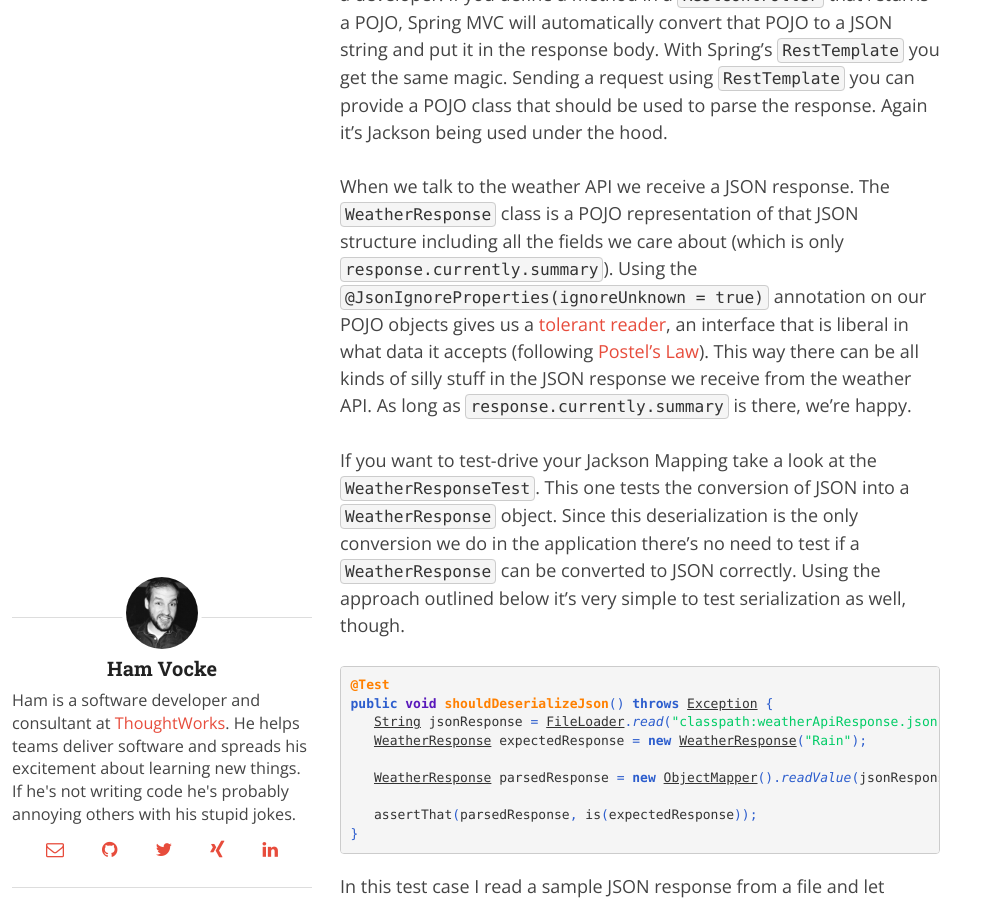
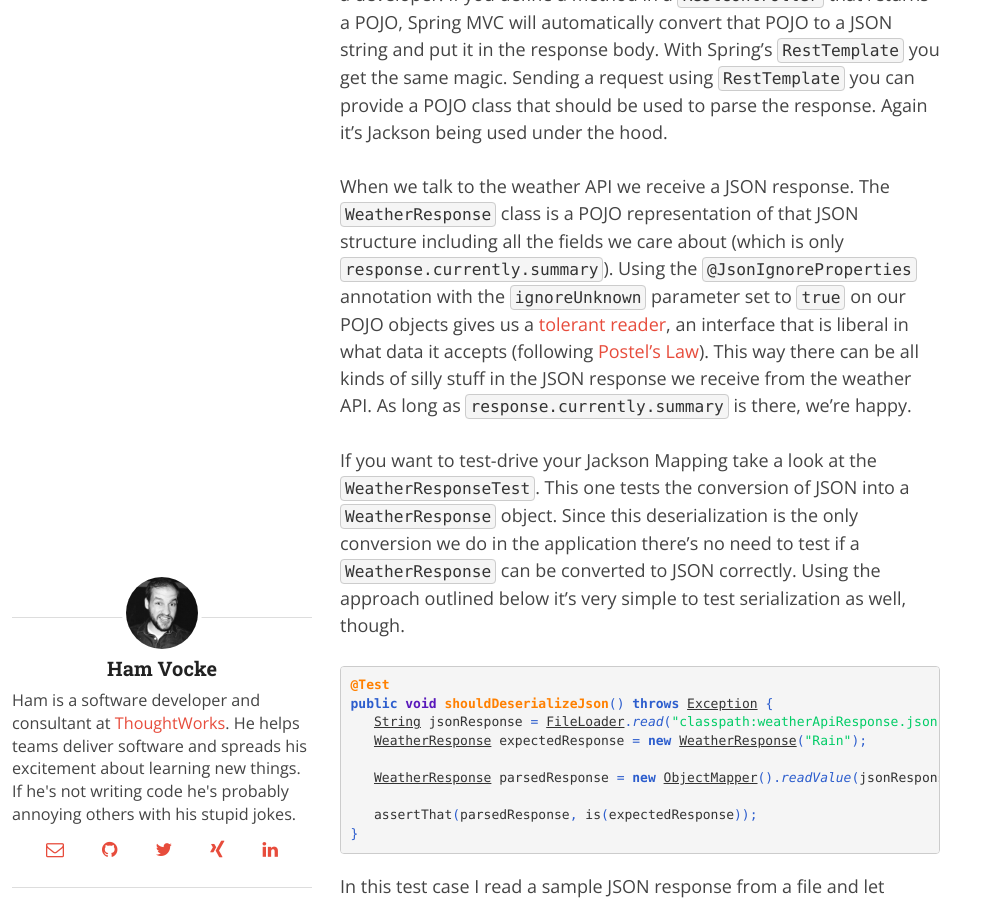
Before and after one commit to hamvocke/hamvocke.github.io, a Jekyll site: the page built from _posts/2017-09-19-testing-java-microservices.md, in a window 1280 px wide and 900 px high, scrolled down 17508 px. Shown: the whole window, without its empty margins (0-991 px from the left). Built offline with Jekyll 4.4.1, drawn with Linux system fonts in a browser that asks for light colours; nearby versions of some CDN libraries; comment, search, counter and statistics services are not loaded.

Commit message:
fix code snippet that broke page layout

```diff
--- a/_posts/2017-09-19-testing-java-microservices.md
+++ b/_posts/2017-09-19-testing-java-microservices.md
@@ -378,7 +378,7 @@
 
 Spring often hides the parsing and converting to JSON part from you as a developer. If you define a method in a `RestController` that returns a POJO, Spring MVC will automatically convert that POJO to a JSON string and put it in the response body. With Spring's `RestTemplate` you get the same magic. Sending a request using `RestTemplate` you can provide a POJO class that should be used to parse the response. Again it's Jackson being used under the hood.
 
-When we talk to the weather API we receive a JSON response. The `WeatherResponse` class is a POJO representation of that JSON structure including all the fields we care about (which is only `response.currently.summary`). Using the `@JsonIgnoreProperties(ignoreUnknown = true)` annotation on our POJO objects gives us a [tolerant reader](https://www.martinfowler.com/bliki/TolerantReader.html), an interface that is liberal in what data it accepts (following [Postel's Law](https://en.wikipedia.org/wiki/Robustness_principle)). This way there can be all kinds of silly stuff in the JSON response we receive from the weather API. As long as `response.currently.summary` is there, we're happy.
+When we talk to the weather API we receive a JSON response. The `WeatherResponse` class is a POJO representation of that JSON structure including all the fields we care about (which is only `response.currently.summary`). Using the `@JsonIgnoreProperties` annotation with the `ignoreUnknown` parameter set to `true` on our POJO objects gives us a [tolerant reader](https://www.martinfowler.com/bliki/TolerantReader.html), an interface that is liberal in what data it accepts (following [Postel's Law](https://en.wikipedia.org/wiki/Robustness_principle)). This way there can be all kinds of silly stuff in the JSON response we receive from the weather API. As long as `response.currently.summary` is there, we're happy.
 
 If you want to test-drive your Jackson Mapping take a look at the `WeatherResponseTest`. This one tests the conversion of JSON into a `WeatherResponse` object. Since this deserialization is the only conversion we do in the application there's no need to test if a `WeatherResponse` can be converted to JSON correctly. Using the approach outlined below it's very simple to test serialization as well, though.
 
```
